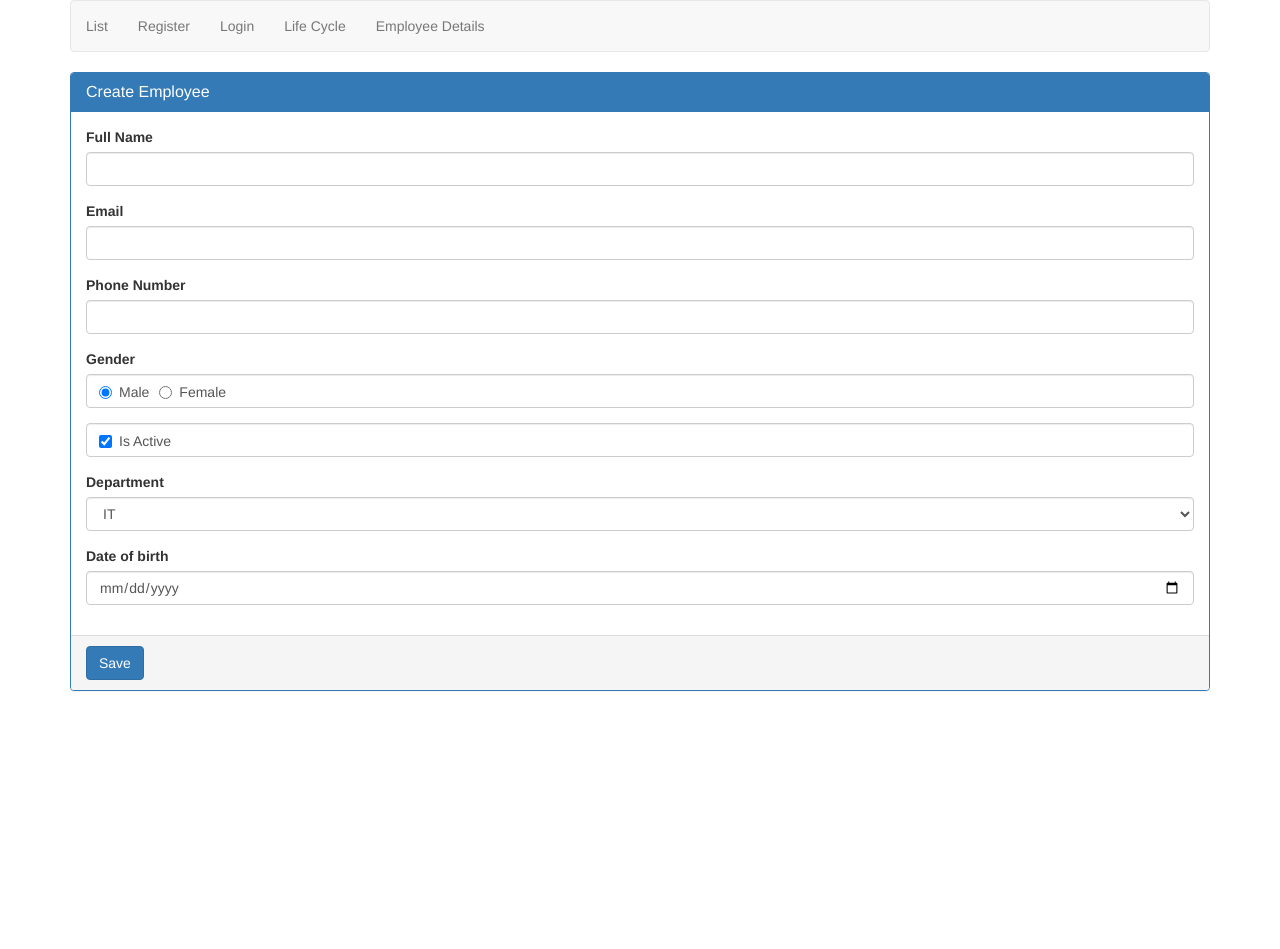
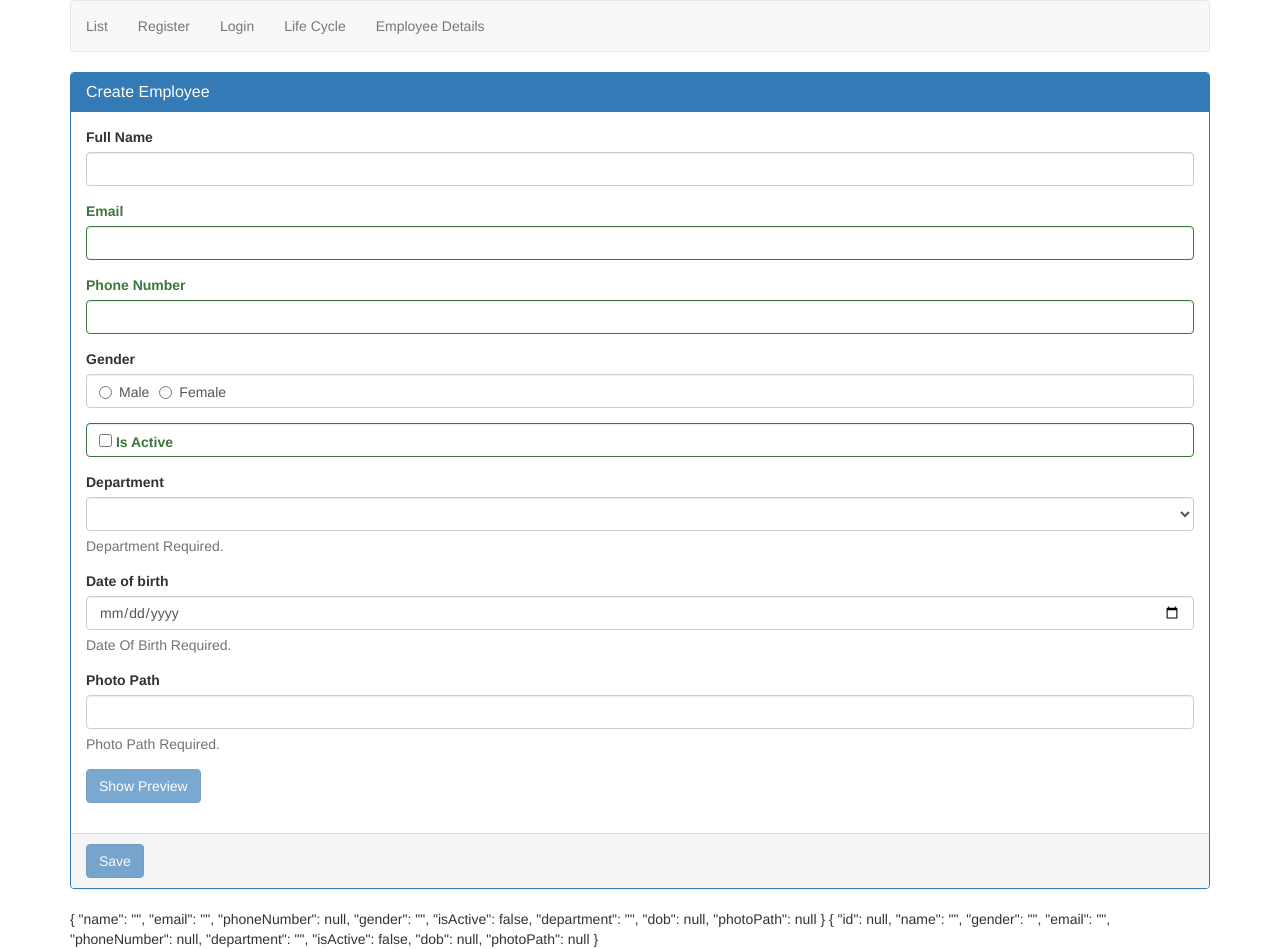
Before and after one commit to shekar6410/ng, an Angular app: page /create in a window 1280 px wide. Before the commit the page ends 800 px from the top, so only its background shows below. Built offline with nearby package versions, Linux system fonts and the light colour scheme.

Commit message:
new topics
added

```diff
--- a/src/app/app.module.ts
+++ b/src/app/app.module.ts
@@ -17,6 +17,7 @@ import { CreateDirectiveDirective } from './create-directive.directive';
 import { DisplayEmployeeComponent } from './topic-3/display-employee/display-employee.component';
 import { ComponentLifeCycleComponent } from './topic-4/component-life-cycle/component-life-cycle.component';
 import { EmployeeDetailsComponent } from './topic-5/employee-details/employee-details.component';
+
 
 
 const appRoutes: Routes=[
@@ -60,6 +61,7 @@ const appRoutes: Routes=[
     ComponentLifeCycleComponent,
     EmployeeDetailsComponent,
 
+
   ],
   imports: [
     BrowserModule,
--- a/src/app/models/employee-model.ts
+++ b/src/app/models/employee-model.ts
@@ -1,12 +1,14 @@
+
 export class Employee{
     id: number;
     name: string;
     gender: string;
     email?: string;
     phoneNumber?:number;
-    contactPreference?:string;
     department: string;
     isActive: boolean;
     photoPath?: string;
+    dob:Date
+
 
 }
--- a/src/app/topic-1/create-employee/create-employee.component.html
+++ b/src/app/topic-1/create-employee/create-employee.component.html
@@ -1,45 +1,72 @@
-<form  (ngSubmit)="saveEmployee()">
+<form  #empForm="ngForm"  (ngSubmit)="saveEmployee(regiserData)">
 <div class="panel panel-primary" >
     <div class="panel-heading">
          <h3 class="panel-title">Create Employee</h3>
 
     </div>
     <div class="panel-body">
-        <div class="form-group">
-            <label for="fullName">Full Name</label>
-            <input id="fullName" name="fullName" [(ngModel)]="fullName" type="text" class="form-control">
+        <div class="form-group" [class.has-error]="name.invalid && name.touched" [class.has-success]="name.valid">
+            <label for="name" class="control-label">Full Name</label>
+            <input required id="name" name="name" [(ngModel)]="regiserData.name" type="text" class="form-control"
+            #name="ngModel">
+            <span class="help-block" *ngIf="name.invalid && name.touched"> Full Name Required.</span>
         </div>
-        <div class="form-group">
-            <label for="email">Email</label>
-            <input id="email" name="email" [(ngModel)]="email" type="text" class="form-control">
+<!--
+        <div>touched: {{fName.touched}}</div>
+        <div>untouched: {{fName.untouched}}</div>
+        <div>pristine: {{fName.pristine}}</div>
+        <div>dirty: {{fName.dirty}}</div>
+        <div>valid: {{fName.valid}}</div>
+        <div>invalid: {{fName.invalid}}</div>
+        <br>
+        <div>touched: {{empForm.touched}}</div>
+        <div>untouched: {{empForm.untouched}}</div>
+        <div>pristine: {{empForm.pristine}}</div>
+        <div>dirty: {{empForm.dirty}}</div>
+        <div>valid: {{empForm.valid}}</div>
+        <div>invalid: {{empForm.invalid}}</div> -->
+
+        <div class="form-group" [class.has-error]="email.invalid && email.touched" [class.has-success]="email.valid">
+            <label for="email" class="control-label">Email</label>
+            <input [required]="gender.value=='Male'" pattern="^[a-zA-Z0-9_.+-]+@[a-zA-Z0-9-]+\.[a-zA-Z0-9-.]+$" id="email" name="email" [(ngModel)]="regiserData.email" type="text" class="form-control" #email="ngModel">
+            <span class="help-block" *ngIf=" email.errors?.required && email.touched"> Email Required.</span>
+            <span class="help-block" *ngIf=" email.errors?.pattern && email.touched"> Email Is Invalid.</span>
+            <!-- {{email.errors | json}} -->
         </div>
-        <div class="form-group">
-            <label for="phoneNumber">Phone Number</label>
-            <input id="phoneNumber" name="phoneNumber" [(ngModel)]="phoneNumber" type="text" class="form-control">
+        <div class="form-group" [class.has-error]="phoneNumber.invalid && phoneNumber.touched" [class.has-success]="phoneNumber.valid">
+            <label for="phoneNumber" class="control-label">Phone Number</label>
+            <input  [required]="gender.value=='Female'" id="phoneNumber" name="phoneNumber" [(ngModel)]="regiserData.phoneNumber"  type="text" class="form-control" #phoneNumber="ngModel">
+            <span class="help-block" *ngIf=" phoneNumber.errors?.required && phoneNumber.touched"> Phone Number Required.</span>
         </div>
 
-        <div class="form-group">
-            <label for="email">Gender</label>
+        <div class="form-group" [class.has-error]="gender.invalid && gender.touched" [class.has-success]="gender.valid">
+            <label for="email" class="control-label">Gender</label>
             <div class="form-control">
                 <label class="radio-inline">
 
-                    <input type="radio" value="Male" name="gender" [(ngModel)]="gender">
+                    <input required type="radio" value="Male" name="gender" [(ngModel)]="regiserData.gender" #gender="ngModel">
                     Male
+
                 </label>
                 <label class="radio-inline">
 
-                    <input type="radio" value="Female" name="gender" [(ngModel)]="gender">
+                    <input type="radio" value="Female" name="gender" [(ngModel)]="regiserData.gender" #gender="ngModel" required>
                     Female
+
                 </label>
+                <!-- {{gender.value | json}} -->
+                <span class="help-block" *ngIf=" gender.errors?.required && gender.touched"> Gender Required.</span>
             </div>
 
         </div>
 
-        <div class="form-group">
+        <div class="form-group" [class.has-error]="isActive.invalid && isActive.touched" [class.has-success]="isActive.valid">
+
             <div class="form-control">
-                <label class="checkbox-inline">
-                    <input type="checkbox"  name="isActive" [(ngModel)]="isActive">
+                <label class="checkbox-inline" class="control-label">
+                    <input type="checkbox"  name="isActive" [(ngModel)]="regiserData.isActive" #isActive="ngModel">
                     Is Active
+                    <span class="help-block" *ngIf=" isActive.errors?.required && isActive.touched"> Is Active Required.</span>
                 </label>
 
             </div>
@@ -47,27 +74,53 @@
         </div>
 
         <div class="form-group">
-            <label for="department">Department</label>
-            <select id="department" name="department" [(ngModel)]="department" class="form-control">
+            <label for="department" class="control-label">Department</label>
+            <select id="department" name="department" [(ngModel)]="regiserData.department" class="form-control">
                 <option *ngFor="let dept of departments" [value]="dept.id">
                     {{dept.name}}
                 </option>
 
 
                 </select>
+                <span class="help-block"> Department Required.</span>
+        </div>
+
+        <div class="form-group" >
+            <label for="dob" class="control-label">Date of birth</label>
+            <input id="dob" name="dob" [(ngModel)]="regiserData.dob" type="date" class="form-control">
+            <span class="help-block" > Date Of Birth Required.</span>
         </div>
 
         <div class="form-group">
-            <label for="dob">Date of birth</label>
-            <input id="dob" name="dob" [(ngModel)]="dob" type="date" class="form-control">
+            <label for="photoPath" class="control-label">Photo Path</label>
+            <input id="photoPath" name="photoPath" [(ngModel)]="regiserData.photoPath" type="text" class="form-control" #photoPath="ngModel">
+            <span class="help-block"> Photo Path Required.</span>
         </div>
+        <div class="form-group">
+            <button type="button" [disabled]="photoPath.pristine && photoPath.untouched" (click)="togglePhotoPreview()" class="btn btn-primary">
+                {{previewPhoto?"Hide":"Show"}} Preview
+
+
+            </button>
+
+        </div>
+
+        <div class="form-group" >
+            <img [src]="regiserData.photoPath" height="200" width="200" *ngIf="previewPhoto">
+
+
+        </div>
+
 
 
 </div>
 
 
         <div class="panel-footer">
-            <button type="submit" class="btn btn-primary">Save</button>
+            <button type="submit" class="btn btn-primary" [disabled]="empForm.invalid"> Save</button>
         </div>
     </div>
         </form>
+
+        {{empForm.value | json}}
+        {{regiserData | json}}
--- a/src/app/topic-1/create-employee/create-employee.component.ts
+++ b/src/app/topic-1/create-employee/create-employee.component.ts
@@ -1,5 +1,8 @@
 import { Component, OnInit } from '@angular/core';
 import {Department} from 'src/app/models/department.model';
+import {NgForm} from '@angular/forms';
+import { Employee } from 'src/app/models/employee-model'
+
 
 @Component({
    selector: 'app-create-employee',
@@ -7,26 +10,36 @@ import {Department} from 'src/app/models/department.model';
   styleUrls: ['./create-employee.component.css']
 })
 export class CreateEmployeeComponent implements OnInit {
+  previewPhoto=false;
   departments:Department[]=[
 {id:1,name:"IT"},
 {id:2, name:"QA"}];
 
-email = '';
-fullName='';
-gender='Male';
-phoneNumber='';
-isActive=true;
-department='1';
-dob='';
+regiserData:Employee={
+
+    id: null,
+    name: '',
+    gender: '',
+    email: '',
+    phoneNumber:null,
+    department: '',
+    isActive: false,
+    dob:null,
+    photoPath:null
+}
 
   constructor() { }
 
   ngOnInit(): void {
   }
 
-  saveEmployee(){
-
+  saveEmployee(userData){
+    console.log(userData);
 
   }
 
+  togglePhotoPreview(){
+    this.previewPhoto=!this.previewPhoto;
+  }
+
 }
--- a/src/app/topic-1/employee.service.ts
+++ b/src/app/topic-1/employee.service.ts
@@ -5,25 +5,25 @@ export class EmployeeService{
     private listEmployees:Employee[]=
     [{
         id:1,
-        name:'Shekar',
+        name:'Prabhas',
         gender:'Male',
-        contactPreference:'Email',
         phoneNumber:9999999999,
-        email:'shekar.6410@gmail.com',
+        email:'prabhas@gmail.com',
         department:'IT',
         isActive:true,
-        photoPath:'assets/images/male.png'
+        photoPath:'assets/images/prabhas.webp',
+        dob:new Date(3/15/1991)
       },
     {
          id:2,
-        name:'Maheshwari',
+        name:'Pooja',
         gender:'Female',
-        contactPreference:'Email',
         phoneNumber:9999999999,
-        email:'maheshwari@gmail.com',
-        department:'IT',
+        email:'pooja@gmail.com',
+        department:'QA',
         isActive:true,
-        photoPath:'assets/images/female.png'
+        dob:new Date(3/15/1991),
+        photoPath:'assets/images/pooja.jfif'
 
     }]
     getEmployees():Employee[]{
--- a/src/app/topic-3/display-employee/display-employee.component.html
+++ b/src/app/topic-3/display-employee/display-employee.component.html
@@ -21,16 +21,7 @@
 
                    </div>
                </div>
-                   <div class="row">
-                   <div class="col-xs-6">
-                       Contact Pref
 
-                   </div>
-                   <div class="col-xs-6">
-                       :{{employee.contactPreference}}
-
-                   </div>
-               </div>
                    <div class="row">
                    <div class="col-xs-6">
                        Phone
--- a/src/app/topic-5/employee-details/employee-details.component.html
+++ b/src/app/topic-5/employee-details/employee-details.component.html
@@ -18,16 +18,6 @@
                        </div>
                        <div class="col-xs-6">
                            :{{employee.gender}}
-
-                       </div>
-                   </div>
-                       <div class="row">
-                       <div class="col-xs-6">
-                           Contact Pref
-
-                       </div>
-                       <div class="col-xs-6">
-                           :{{employee.contactPreference}}
 
                        </div>
                    </div>
@@ -69,5 +59,6 @@
        </div>
        <div class="panel-footer">
            <a class="btn btn-primary" [routerLink]="['/list']">Back To List</a>
+           <button class="btn btn-primary pull-right" (click)="viewNextEmployee()">View Next Employee</button>
 
        </div>
--- a/src/app/topic-5/employee-details/employee-details.component.ts
+++ b/src/app/topic-5/employee-details/employee-details.component.ts
@@ -1,5 +1,5 @@
 import { Component, OnInit, Output, EventEmitter } from '@angular/core';
-import { ActivatedRoute } from '@angular/router'
+import { ActivatedRoute, Router } from '@angular/router'
 import { EmployeeService } from 'src/app/topic-1/employee.service';
 import { Employee } from 'src/app/models/employee-model';
 @Component({
@@ -8,17 +8,31 @@ import { Employee } from 'src/app/models/employee-model';
   styleUrls: ['./employee-details.component.css']
 })
 export class EmployeeDetailsComponent implements OnInit {
+  private _id;
 
   employee: Employee;
   @Output() notify: EventEmitter<Employee>=new EventEmitter<Employee>();
-  constructor(private _activatedRoute:ActivatedRoute, private _employeeService:EmployeeService) { }
+  constructor(private _activatedRoute:ActivatedRoute, private _employeeService:EmployeeService, private _router:Router) { }
 
   ngOnInit(): void {
-    const id=+this._activatedRoute.snapshot.paramMap.get('id');
-    this.employee=this._employeeService.getEmployee(id);
+     this._activatedRoute.paramMap.subscribe(params =>{
+       this._id=+params.get('id');
+       this.employee=this._employeeService.getEmployee(this._id);
+     })
+
   }
   handleClick(){
     this.notify.emit(this.employee);
   }
+  viewNextEmployee(){
+    if(this._id < 2){
+      this._id=this._id+1;
+    }
+    else{
+      this._id=1;
+    }
+
+    this._router.navigate(['/employee', this._id]);
+  }
 
 }
```
